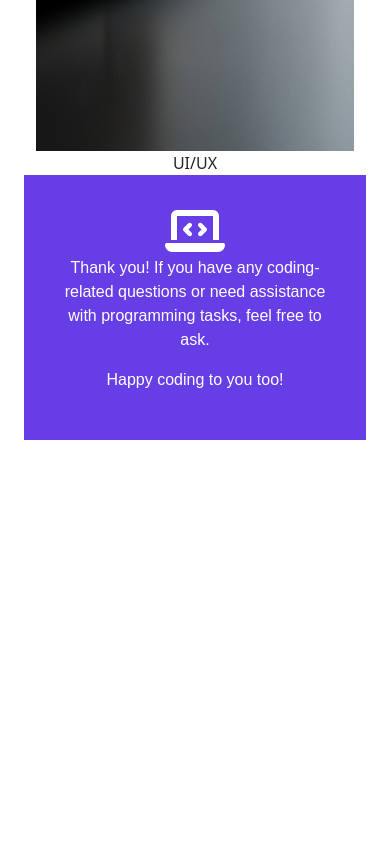
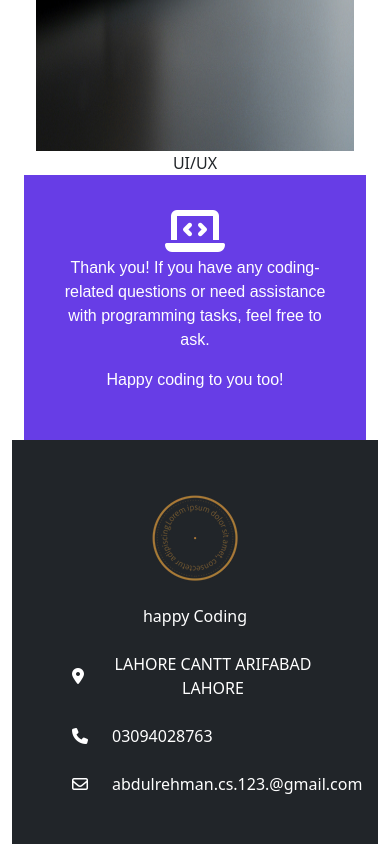
Before and after one commit to Aliinoccent/Portfolio-with-react, a React (Create React App) app: page / in a window 390 px wide. Shown: the part 3043-3887 px from the top of the page. Before the commit the page ends 3483 px from the top, so only its background shows below. Built offline with nearby package versions, Linux system fonts and the light colour scheme.

Commit message:
sectin6 add

```diff
--- a/src/component/home/home.js
+++ b/src/component/home/home.js
@@ -8,6 +8,8 @@ import Image from './img/back.jpg'
 import Image2 from './img/computer bg.webp'
 import Image3 from './img/darkcomputer.jpg'
 import Section5 from "./section5"
+import Section6 from "./section6"
+import Section7 from "./section7"
 
 const Home = () => {
     const cardObject = [{
@@ -57,6 +59,10 @@ const Home = () => {
         <div className="col-12">
          <Section5 />
         </div>
+
+        <div className="col-12">
+         <Section6 />
+        </div>
       </div>
 
 
--- /dev/null
+++ b/src/component/home/section6.js
@@ -0,0 +1,95 @@
+import image from './img/circle.webp'
+const Section6 = () => {
+    return (
+        <div className="row bg-dark text-white  p-5" style={{ minHeight: '40vh' }}>
+            <div className="left col-lg-6  col-sm-12 d-flex  flex-lg-row flex-column align-items-center justify-content-sm-start  mb-4 mb-lg-0">
+                <img src={image} className='img-fluid rounded-circle me-lg-3 mb-3 mb-lg-0"'></img>
+                <div className=''>happy Coding</div>
+
+            </div>
+            <div className="right col-lg-6 col-sm-12 d-flex justify-content-center flex-column gap-4 text-white">
+
+                <div className='d-flex gap-4 align-items-center align-items-sm-start'>
+                    <i class="fa-solid fa-location-dot text-white"></i>
+                    <div className=' text-center  text-lg-start '>LAHORE CANTT ARIFABAD LAHORE</div>
+                </div>
+
+                <div className='d-flex gap-4 align-items-center '>
+                    <i class="fa-solid fa-phone text-white "></i>
+                    <div className=''>03094028763</div>
+                </div>
+
+                <div className='d-flex align-items-center gap-4'>
+                    <i class="fa-regular fa-envelope " style={{ color: 'white' }}></i>
+                    <div className=''>abdulrehman.cs.123.@gmail.com</div>
+                </div>
+
+            </div>
+        </div>
+    )
+}
+export default Section6
+
+
+// import image from './img/circle.webp';
+
+// const Section6 = () => {
+//     return (
+//         // Main container for the section with Bootstrap's row class for layout
+//         <div className="row bg-dark text-white p-5" style={{ minHeight: '40vh' }}>
+//             {/* Left section */}
+//             <div
+//                 className="bg-warning left col-lg-6 col-sm-12 d-flex flex-lg-row flex-column
+//                 align-items-center justify-content-sm-start mb-4 mb-lg-0">
+//                 {/* Added col-lg-6 for large screens and col-sm-12 for stacking on smaller screens */}
+
+//                 {/* Image */}
+//                 <img
+//                     src={image}
+//                     className="img-fluid rounded-circle me-lg-3 mb-3 mb-lg-0"
+//                     alt="Circle"
+//                 />
+//                 {/* Added img-fluid to make the image responsive */}
+//                 {/* Added rounded-circle for circular shape */}
+//                 {/* Added me-lg-3 for spacing on large screens and mb-3 for margin on smaller screens */}
+
+//                 {/* Text */}
+//                 <div>Happy Coding</div>
+//             </div>
+
+//             {/* Right section */}
+//             <div
+//                 className="bg-primary right col-lg-6 col-sm-12 d-flex justify-content-center flex-column gap-4 text-white">
+//                 {/* Added col-lg-6 for large screens and col-sm-12 for stacking */}
+//                 {/* Added d-flex, justify-content-center, and flex-column for proper alignment */}
+//                 {/* Added gap-4 for spacing between rows */}
+
+//                 {/* Location row */}
+//                 <div className="d-flex gap-4 align-items-center align-items-sm-start">
+//                     <i className="fa-solid fa-location-dot text-white"></i>
+//                     <div className="text-center text-lg-start">LAHORE CANTT ARIFABAD LAHORE</div>
+//                 </div>
+//                 {/* Added d-flex for flexible row layout */}
+//                 {/* Added gap-4 for spacing between icon and text */}
+//                 {/* Added align-items-center for vertical alignment */}
+//                 {/* Added text-center for smaller screens and text-lg-start for large screens */}
+
+//                 {/* Phone row */}
+//                 <div className="d-flex gap-4 align-items-center">
+//                     <i className="fa-solid fa-phone text-white"></i>
+//                     <div>03094028763</div>
+//                 </div>
+//                 {/* Similar flexbox layout and spacing as Location row */}
+
+//                 {/* Email row */}
+//                 <div className="d-flex align-items-center gap-4">
+//                     <i className="fa-regular fa-envelope" style={{ color: 'white' }}></i>
+//                     <div>abdulrehman.cs.123.@gmail.com</div>
+//                 </div>
+//                 {/* Added email icon and text with consistent alignment */}
+//             </div>
+//         </div>
+//     );
+// };
+
+// export default Section6;
--- /dev/null
+++ b/src/component/home/section7.js
@@ -0,0 +1,6 @@
+const Section7=()=>{
+    return(
+        <i class="fa-regular fa-envelope text-white"></i>
+    )
+}
+export default Section7
```
Also changed, not shown: src/component/home/img/circle.webp (added).
